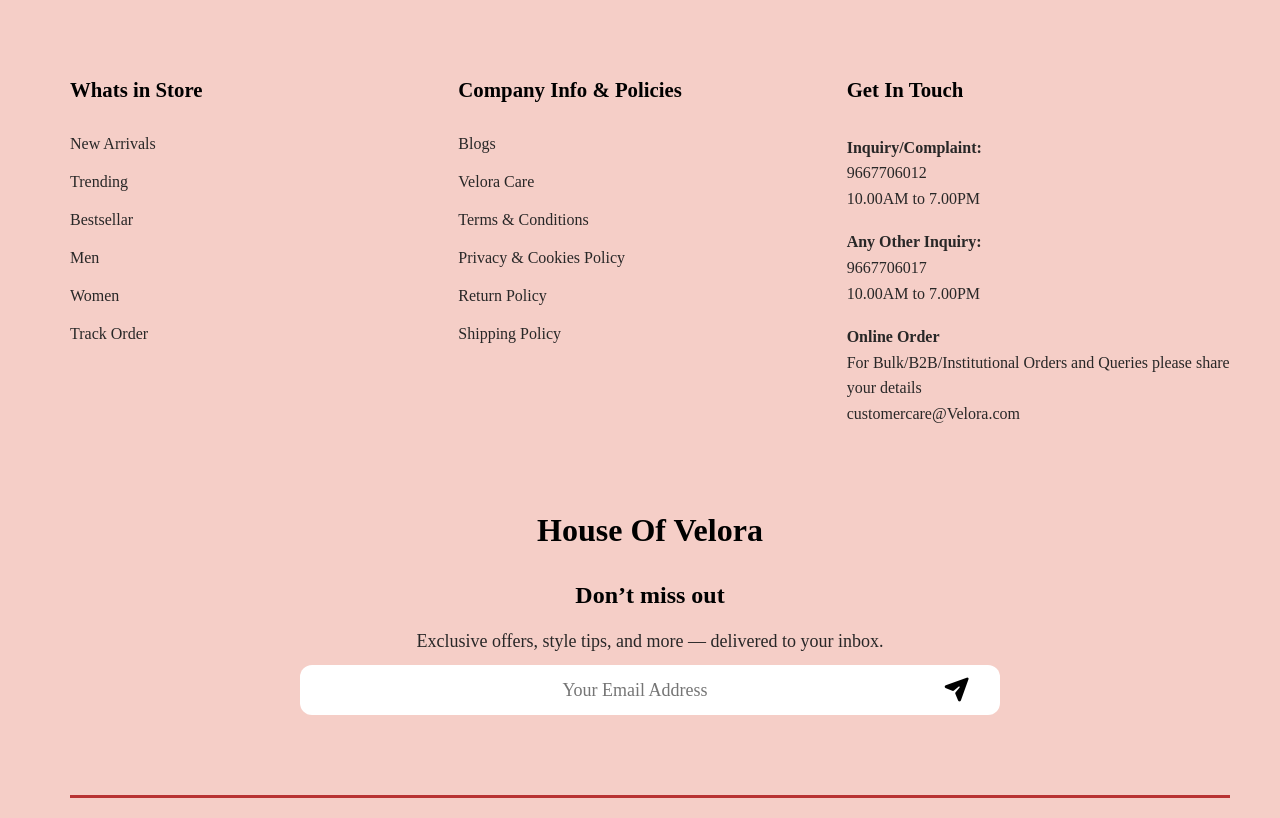
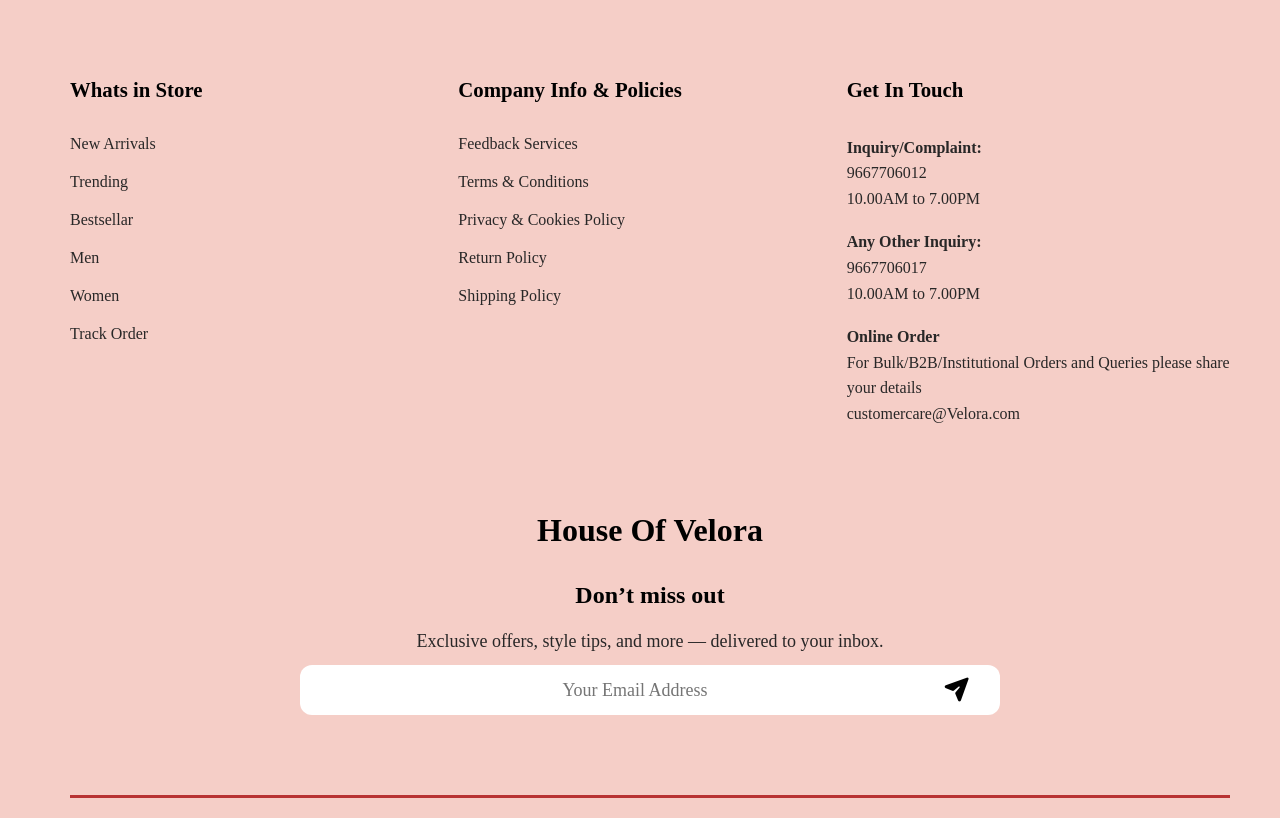
Before and after one commit to Mokshilxhah/Velora, a plain HTML site: page shop.html in a window 1280 px wide. Shown: the part 3160-3978 px from the top of the page. Drawn offline with Linux system fonts and the light colour scheme.

Commit message:
Update shop.html

```diff
--- a/shop.html
+++ b/shop.html
@@ -23,7 +23,7 @@
 
         <span class="container2"><a href="file.html"><i class="fa-solid fa-bag-shopping"></i></a></span>
         <span class="container2"><a href="login.html"><i class="fa-solid fa-user"></i></a></span>
-        <span class="container2"><a href="file.html"><i class="fa-solid fa-truck"></i></a></span>
+        <span class="container2"><a href="Track_Order.html"><i class="fa-solid fa-truck"></i></a></span>
     </div>
     </header>
 
@@ -474,10 +474,9 @@
         <div class="footer-section">
         <h3>Company Info & Policies</h3><br>
             <ul>
-                <li><a href="#">Blogs</a></li>
-                <li><a href="#">Velora Care</a></li>
-                <li><a href="#">Terms & Conditions</a></li>
-                <li><a href="#">Privacy & Cookies Policy</a></li>
+                <li><a href="Feedback.html">Feedback Services</a></li>
+                <li><a href="Terms_Condition.html">Terms & Conditions</a></li>
+                <li><a href="Cookies.html">Privacy & Cookies Policy</a></li>
                 <li><a href="#">Return Policy</a></li>
                 <li><a href="#">Shipping Policy</a></li>
             </ul>
```
